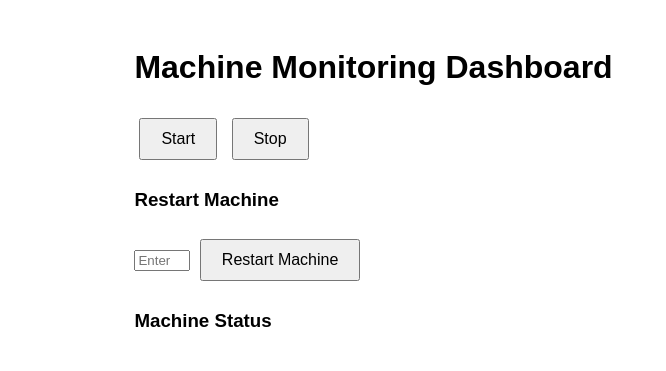
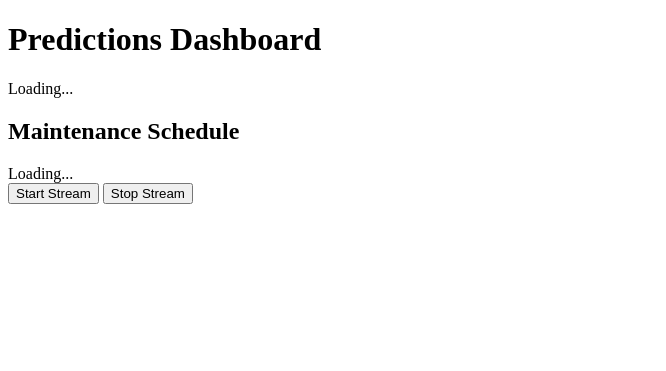
Before and after one commit to ReinhardMartin/BigData, a Flask app: page / in a window 1280 px wide. Shown: the top 371 px of the page, without its empty margins (0-666 px from the left). Run offline with Flask 3, Linux system fonts and the light colour scheme.

Commit message:
Update index.html

```diff
--- a/UI/templates/index.html
+++ b/UI/templates/index.html
@@ -3,126 +3,129 @@
 <head>
     <meta charset="UTF-8">
     <meta name="viewport" content="width=device-width, initial-scale=1.0">
-    <title>Machine Monitoring Dashboard</title>
+    <title>Predictions Dashboard</title>
     <style>
-        body {
-            font-family: Arial, sans-serif;
-        }
-        .container {
-            width: 80%;
-            margin: 0 auto;
-            padding: 20px;
+        .machine-status {
+            display: flex;
+            align-items: center;
+            margin: 5px 0;
         }
         .status-indicator {
-            display: inline-block;
             width: 20px;
             height: 20px;
             border-radius: 50%;
             margin-right: 10px;
         }
-        .status-green {
-            background-color: green;
+        .status-label {
+            font-weight: bold;
         }
-        .status-yellow {
-            background-color: yellow;
-        }
-        .status-red {
-            background-color: red;
-        }
-        .button {
-            padding: 10px 20px;
-            margin: 10px 5px;
-            font-size: 16px;
-            cursor: pointer;
-        }
-        #status-container {
+        .schedule-container {
             margin-top: 20px;
         }
-        .machine-data {
-            margin-bottom: 10px;
-            padding: 10px;
-            border: 1px solid #ccc;
+        .schedule-item {
+            margin-bottom: 5px;
+        }
+        .schedule-label {
+            font-weight: bold;
         }
     </style>
+    <script>
+        async function fetchStatus() {
+            try {
+                const response = await fetch('/status');
+                const status = await response.json();
+                updateStatus(status);
+            } catch (error) {
+                console.error('Error fetching status:', error);
+            }
+        }
+
+        async function fetchSchedule() {
+            try {
+                const response = await fetch('/schedule');
+                const schedule = await response.json();
+                updateSchedule(schedule);
+            } catch (error) {
+                console.error('Error fetching schedule:', error);
+            }
+        }
+
+        function updateStatus(status) {
+            const statusContainer = document.getElementById('statusContainer');
+            statusContainer.innerHTML = ''; // Clear previous content
+
+            for (const [machine_id, color] of Object.entries(status)) {
+                const statusElement = document.createElement('div');
+                statusElement.className = 'machine-status';
+
+                const indicator = document.createElement('div');
+                indicator.className = 'status-indicator';
+                indicator.style.backgroundColor = color;
+
+                const label = document.createElement('span');
+                label.className = 'status-label';
+                label.innerText = `Machine ${machine_id}`;
+
+                statusElement.appendChild(indicator);
+                statusElement.appendChild(label);
+
+                statusContainer.appendChild(statusElement);
+            }
+        }
+
+        function updateSchedule(schedule) {
+            const scheduleContainer = document.getElementById('scheduleContainer');
+            scheduleContainer.innerHTML = ''; // Clear previous content
+
+            schedule.forEach((item, index) => {
+                const scheduleElement = document.createElement('div');
+                scheduleElement.className = 'schedule-item';
+
+                const label = document.createElement('span');
+                label.className = 'schedule-label';
+                label.innerText = `Machine ${item.machine_id} - Probability: ${item.probability.toFixed(2)}%`;
+
+                scheduleElement.appendChild(label);
+                scheduleContainer.appendChild(scheduleElement);
+            });
+        }
+
+        async function startStream() {
+            try {
+                const response = await fetch('/start', { method: 'POST' });
+                const result = await response.json();
+                console.log('Start response:', result.status);
+                fetchStatus(); // Fetch initial status after starting the stream
+                fetchSchedule(); // Fetch initial schedule after starting the stream
+            } catch (error) {
+                console.error('Error starting stream:', error);
+            }
+        }
+
+        async function stopStream() {
+            try {
+                const response = await fetch('/stop', { method: 'POST' });
+                const result = await response.json();
+                console.log('Stop response:', result.status);
+            } catch (error) {
+                console.error('Error stopping stream:', error);
+            }
+        }
+
+        window.onload = function() {
+            setInterval(fetchStatus, 5000); // Fetch status every 5 seconds
+            setInterval(fetchSchedule, 5000); // Fetch schedule every 5 seconds
+        };
+    </script>
 </head>
 <body>
-    <div class="container">
-        <h1>Machine Monitoring Dashboard</h1>
-
-        <button class="button" onclick="startPublishing()">Start</button>
-        <button class="button" onclick="stopPublishing()">Stop</button>
-
-        <h3>Restart Machine</h3>
-        <input type="number" id="machine-id" placeholder="Enter machine ID" min="1" max="25">
-        <button class="button" onclick="restartMachine()">Restart Machine</button>
-
-        <h3>Machine Status</h3>
-        <div id="status-container"></div>
+    <h1>Predictions Dashboard</h1>
+    <div id="statusContainer">Loading...</div>
+    <div class="schedule-container">
+        <h2>Maintenance Schedule</h2>
+        <div id="scheduleContainer">Loading...</div>
     </div>
-
-    <script>
-        function startPublishing() {
-            fetch('/start', { method: 'POST' })
-                .then(response => response.json())
-                .then(data => alert('Publishing started: ' + JSON.stringify(data)))
-                .catch(error => console.error('Error:', error));
-        }
-
-        function stopPublishing() {
-            fetch('/stop', { method: 'POST' })
-                .then(response => response.json())
-                .then(data => alert('Publishing stopped: ' + JSON.stringify(data)))
-                .catch(error => console.error('Error:', error));
-        }
-
-        function restartMachine() {
-            const machineId = document.getElementById('machine-id').value;
-            if (!machineId) {
-                alert('Please enter a machine ID');
-                return;
-            }
-
-            fetch('/restart_machine', {
-                method: 'POST',
-                headers: { 'Content-Type': 'application/json' },
-                body: JSON.stringify({ machine_id: parseInt(machineId) })
-            })
-            .then(response => response.json())
-            .then(data => alert('Machine restarted: ' + JSON.stringify(data)))
-            .catch(error => console.error('Error:', error));
-        }
-
-        function fetchStatus() {
-            fetch('/data')
-                .then(response => response.json())
-                .then(data => {
-                    const container = document.getElementById('status-container');
-                    container.innerHTML = '';
-
-                    Object.keys(data).forEach(machine_id => {
-                        const machine = data[machine_id];
-                        const statusColor = machine.status === "failed" ? "red" : "green";
-
-                        const div = document.createElement('div');
-                        div.classList.add('machine-data');
-                        div.innerHTML = `
-                            <div>
-                                <span class="status-indicator status-${statusColor}"></span>
-                                <strong>Machine ${machine_id}</strong>
-                            </div>
-                            <div>Temperature: ${machine.temperature.toFixed(2)} °C</div>
-                            <div>Pressure: ${machine.pressure.toFixed(2)} Pa</div>
-                            <div>Vibration: ${machine.vibration.toFixed(2)} mm/s</div>
-                            <div>Status: ${machine.status}</div>
-                        `;
-                        container.appendChild(div);
-                    });
-                })
-                .catch(error => console.error('Error:', error));
-        }
-
-        // Fetch status every 5 seconds
-        setInterval(fetchStatus, 5000);
-    </script>
+    <button onclick="startStream()">Start Stream</button>
+    <button onclick="stopStream()">Stop Stream</button>
 </body>
 </html>
```
